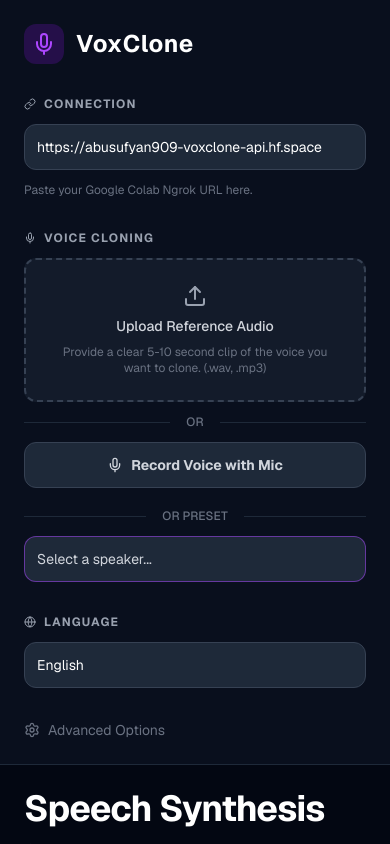
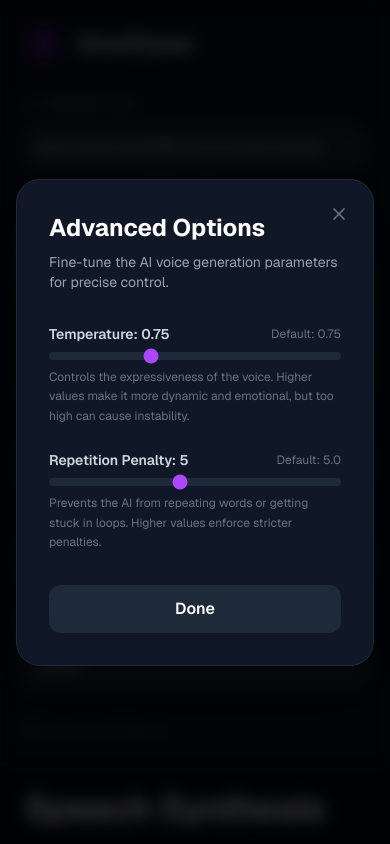
Before and after one commit to qurnahub-code/voxclone, a Next.js app: page / in a window 390 px wide. Both pictures are taken after a click on the element "Advanced Options". Shown: the top 844 px of the page. Built offline with nearby package versions, Linux system fonts and the light colour scheme.

Commit message:
Update UI: Add advanced settings modal and fix mobile layout scroll

```diff
--- a/src/app/page.tsx
+++ b/src/app/page.tsx
@@ -2,7 +2,7 @@
 
 import { useState, useRef, useEffect } from 'react';
 import axios from 'axios';
-import { Play, Pause, Loader2, Download, Mic, Settings, Link as LinkIcon, Upload, Globe, Music } from 'lucide-react';
+import { Play, Pause, Loader2, Download, Mic, Settings, Link as LinkIcon, Upload, Globe, Music, X } from 'lucide-react';
 import confetti from 'canvas-confetti';
 
 const PRESET_VOICES = [
@@ -34,6 +34,10 @@
   const audioChunksRef = useRef<Blob[]>([]);
   const audioRef = useRef<HTMLAudioElement>(null);
   const [isPlaying, setIsPlaying] = useState(false);
+
+  const [showSettings, setShowSettings] = useState(false);
+  const [temperature, setTemperature] = useState(0.75);
+  const [repetitionPenalty, setRepetitionPenalty] = useState(5.0);
 
   const handlePresetChange = (e: React.ChangeEvent<HTMLSelectElement>) => {
     const val = e.target.value;
@@ -139,6 +143,8 @@
       formData.append('text', text);
       formData.append('language', language);
       formData.append('audio_file', audioFile);
+      formData.append('temperature', temperature.toString());
+      formData.append('repetition_penalty', repetitionPenalty.toString());
 
       // We remove trailing slashes from the backend URL if present
       const cleanUrl = backendUrl.replace(/\/$/, '');
@@ -170,7 +176,7 @@
   };
 
   return (
-    <div className="h-screen overflow-hidden bg-gray-950 flex flex-col md:flex-row font-sans">
+    <div className="min-h-screen md:h-screen md:overflow-hidden bg-gray-950 flex flex-col md:flex-row font-sans relative">
       {/* Sidebar */}
       <div className="w-full md:w-80 border-b md:border-b-0 md:border-r border-gray-800 bg-gray-900/50 p-6 flex flex-col gap-8 shrink-0 overflow-y-auto">
         <div className="flex items-center gap-3 text-2xl font-bold text-white tracking-wide">
@@ -286,7 +292,10 @@
           </select>
         </div>
 
-        <div className="mt-auto flex items-center gap-2 text-sm text-gray-500 hover:text-gray-300 cursor-pointer">
+        <div
+          onClick={() => setShowSettings(true)}
+          className="mt-auto flex items-center gap-2 text-sm text-gray-500 hover:text-gray-300 cursor-pointer transition-colors"
+        >
           <Settings className="w-4 h-4" />
           <span>Advanced Options</span>
         </div>
@@ -365,6 +374,68 @@
           </div>
         </div>
       </div>
+
+      {showSettings && (
+        <div className="fixed inset-0 bg-black/80 backdrop-blur-sm z-50 flex items-center justify-center p-4">
+          <div className="bg-gray-900 border border-gray-800 rounded-3xl p-8 max-w-md w-full shadow-2xl relative animate-in fade-in zoom-in-95 duration-200">
+            <button
+              onClick={() => setShowSettings(false)}
+              className="absolute top-6 right-6 text-gray-500 hover:text-white transition-colors"
+            >
+              <X className="w-5 h-5" />
+            </button>
+            <h2 className="text-2xl font-bold text-white mb-2">Advanced Options</h2>
+            <p className="text-sm text-gray-400 mb-8">Fine-tune the AI voice generation parameters for precise control.</p>
+
+            <div className="flex flex-col gap-6">
+              <div className="flex flex-col gap-2">
+                <div className="flex justify-between items-center">
+                  <label className="text-sm font-semibold text-gray-300">Temperature: {temperature}</label>
+                  <span className="text-xs text-gray-500">Default: 0.75</span>
+                </div>
+                <input
+                  type="range"
+                  min="0.1"
+                  max="2.0"
+                  step="0.05"
+                  value={temperature}
+                  onChange={(e) => setTemperature(parseFloat(e.target.value))}
+                  className="w-full accent-purple-500 h-2 bg-gray-800 rounded-lg appearance-none cursor-pointer"
+                />
+                <p className="text-xs text-gray-500 leading-relaxed">
+                  Controls the expressiveness of the voice. Higher values make it more dynamic and emotional, but too high can cause instability.
+                </p>
+              </div>
+
+              <div className="flex flex-col gap-2">
+                <div className="flex justify-between items-center">
+                  <label className="text-sm font-semibold text-gray-300">Repetition Penalty: {repetitionPenalty}</label>
+                  <span className="text-xs text-gray-500">Default: 5.0</span>
+                </div>
+                <input
+                  type="range"
+                  min="1.0"
+                  max="10.0"
+                  step="0.5"
+                  value={repetitionPenalty}
+                  onChange={(e) => setRepetitionPenalty(parseFloat(e.target.value))}
+                  className="w-full accent-purple-500 h-2 bg-gray-800 rounded-lg appearance-none cursor-pointer"
+                />
+                <p className="text-xs text-gray-500 leading-relaxed">
+                  Prevents the AI from repeating words or getting stuck in loops. Higher values enforce stricter penalties.
+                </p>
+              </div>
+            </div>
+
+            <button
+              onClick={() => setShowSettings(false)}
+              className="w-full mt-8 bg-gray-800 hover:bg-gray-700 text-white font-semibold py-3 rounded-xl transition-colors"
+            >
+              Done
+            </button>
+          </div>
+        </div>
+      )}
     </div>
   );
 }
```
